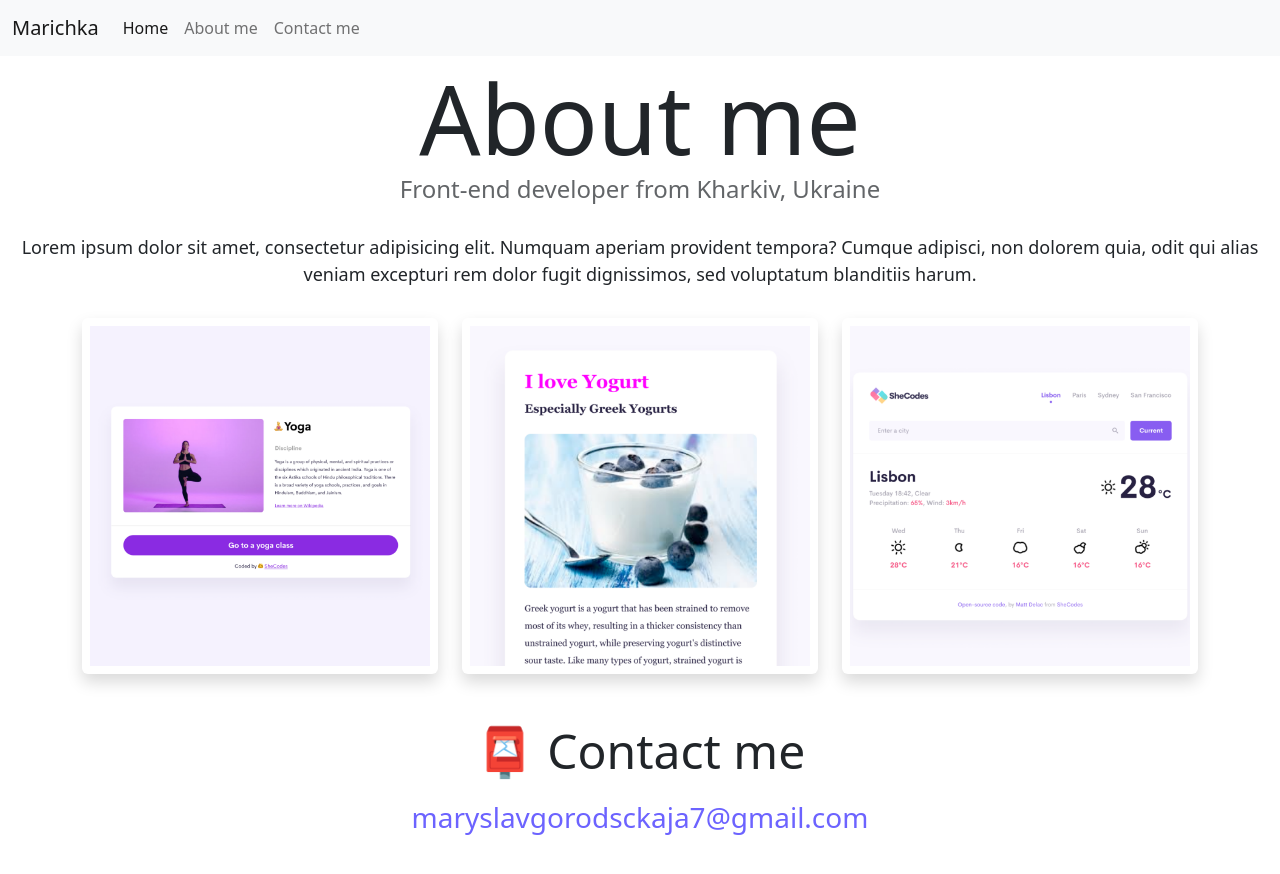
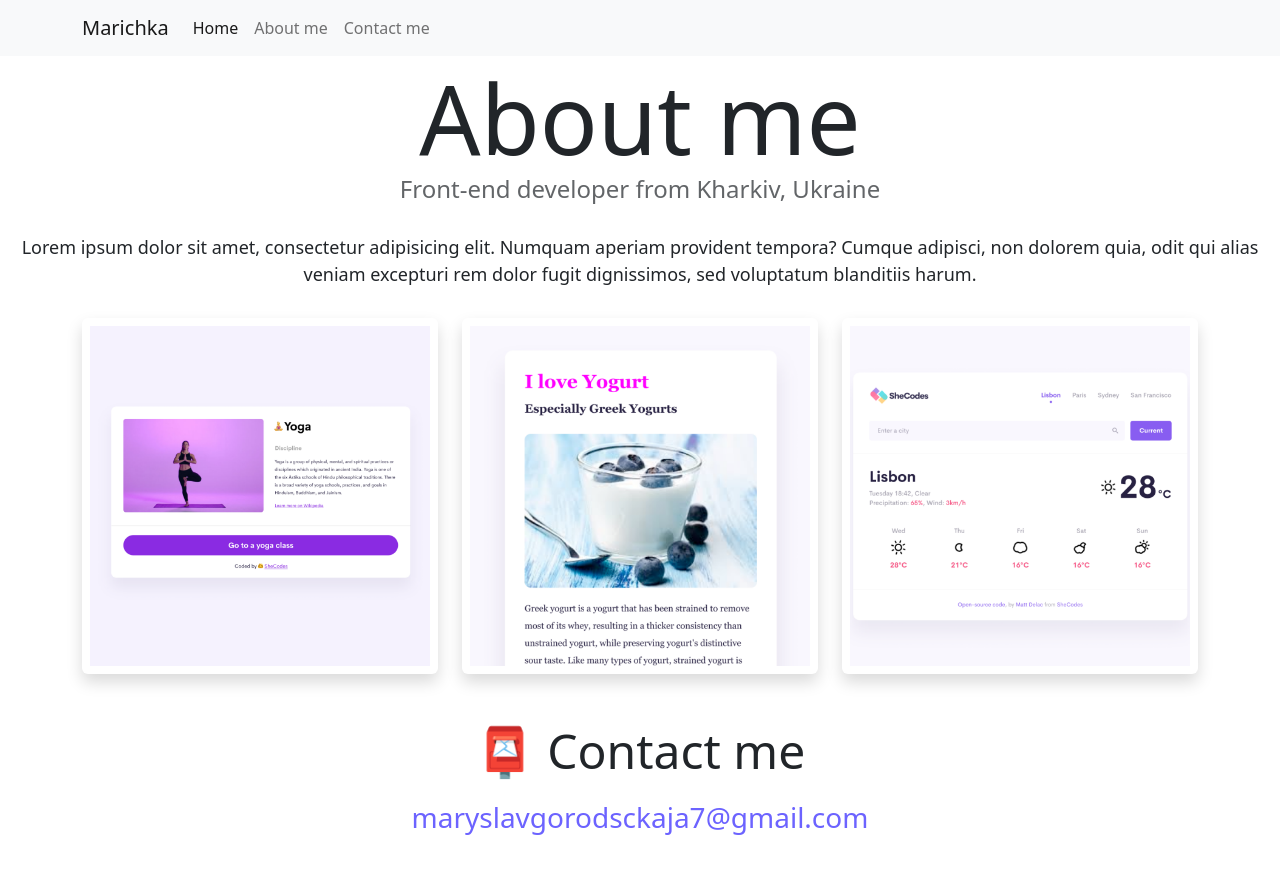
Before and after one commit to MarySlavhorodska/responsive-2week, a website: page about.html in a window 1280 px wide. Drawn offline with nearby package versions, Linux system fonts and the light colour scheme.

Commit message:
almost finished

```diff
--- a/about.html
+++ b/about.html
@@ -17,7 +17,7 @@
 
     <body>
         <nav class="navbar navbar-expand-lg bg-light fixed-top">
-            <div class="container-fluid">
+            <div class="container">
                 <a class="navbar-brand" href="index.html"> Marichka </a>
                 <button class="navbar-toggler" type="button" data-bs-toggle="collapse" data-bs-target="#navbarNav"
                     aria-controls="navbarNav" aria-expanded="false" aria-label="Toggle navigation">
```
Also changed, not shown: index.html (+2 -2 lines), style.css (line endings or trailing spaces).
